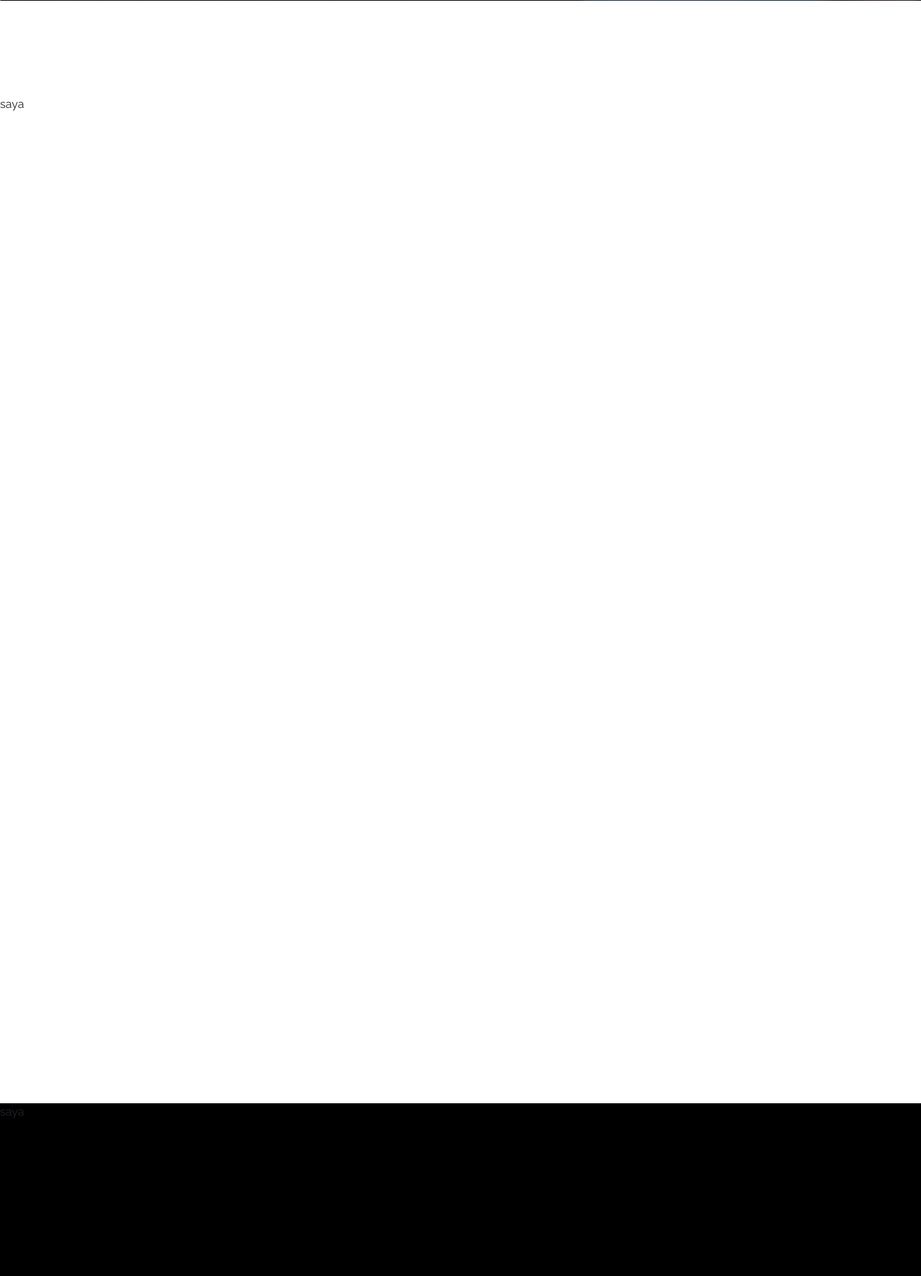
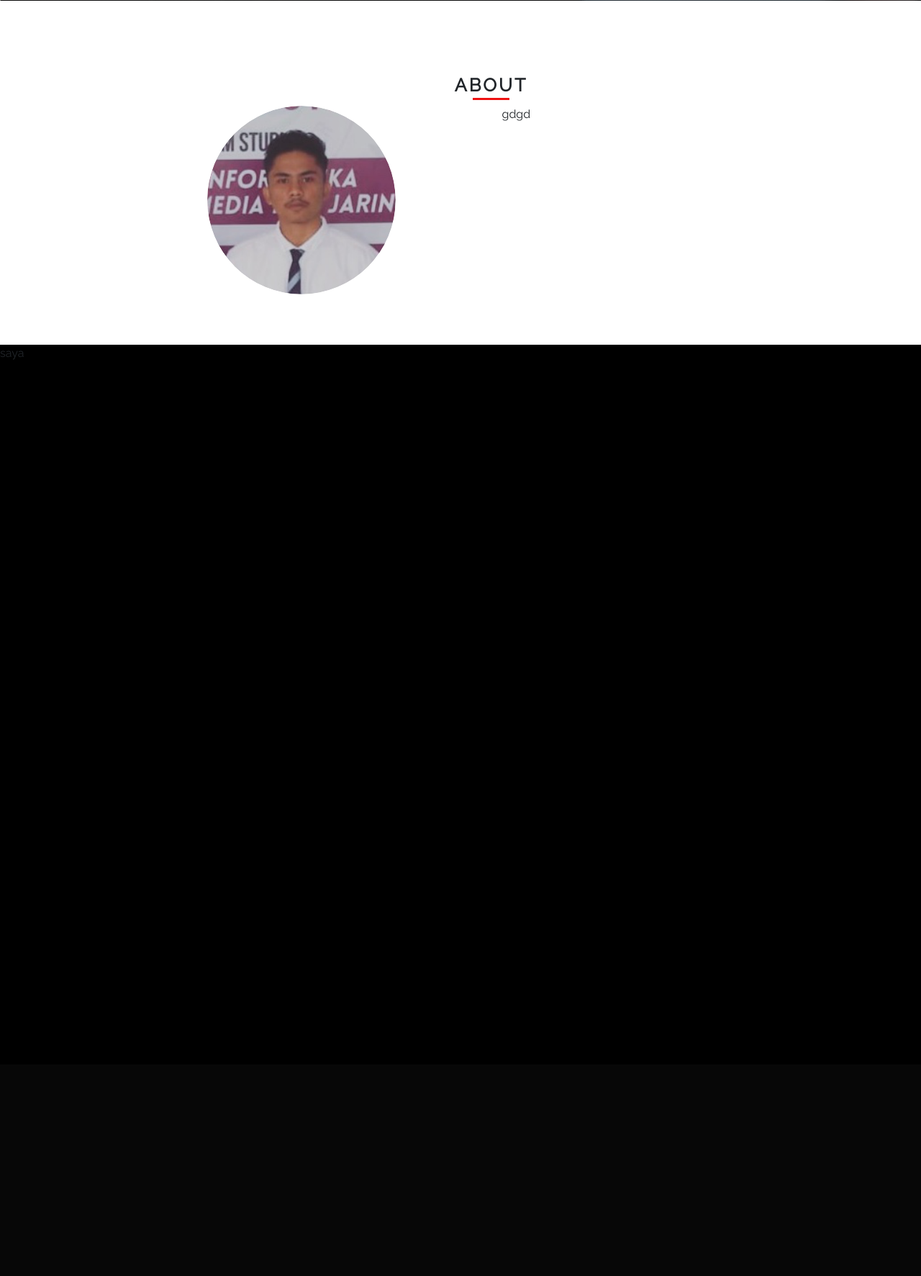
Before and after one commit to sogatanco/portfolio, a CodeIgniter app: page /portfolio/ in a window 1280 px wide. Shown: the part 799-2572 px from the top of the page at 72% size. After the commit the page ends 1299 px from the top, so only its background shows below. Run offline with CodeIgniter, Linux system fonts and the light colour scheme; some libraries are stand-ins or nearby versions.

Commit message:
created about page

```diff
--- /dev/null
+++ b/application/views/about.php
@@ -0,0 +1,13 @@
+<div id="about" class="bg-1">
+    <div class="container">
+        <h3 class="text-center font-weight-bold title">ABOUT</h3>
+        <div class="row">
+            <div class="col-sm-6 text-center">
+                <img src="<?php echo base_url();?>asset/img/myphoto.png" class="rounded-circle mx-auto d-block" alt="...">
+            </div>
+            <div class="col-sm-6">
+                gdgd
+            </div>
+        </div>
+    </div>
+</div>
--- a/application/views/home.php
+++ b/application/views/home.php
@@ -10,6 +10,5 @@ you can get in touch with me.</p>
           <img src="<?php echo base_url();?>asset/img/mouse.gif" >
           <br><small>SCROLL</small>
         </div>
-
   </div>
 </div>
--- a/application/views/main.php
+++ b/application/views/main.php
@@ -9,7 +9,7 @@
     ?>
     <title>Sogata.Co | My PortFolio</title>
 </head>
-<body data-spy="scroll" data-target="#mynavbar" data-offset="100">
+<body data-spy="scroll" data-target="#mynavbar" data-offset="70">
 
 <!-- start navbar -->
   <nav class="navbar navbar-expand-lg navbar-dark bg-dark fixed-top" id="mynavbar">
@@ -40,7 +40,9 @@
 <!-- end home -->
 
 <!-- about -->
-<div id="about" style="height:1500px; padding-top:100px ">saya</div>
+<?php
+  $this->load->view('about')
+?>
 <!-- end about -->
 
 <!-- service -->
--- a/asset/css/main.css
+++ b/asset/css/main.css
@@ -27,7 +27,7 @@ body{
     color: #ffffff;
     font-size: 20px;
 }
-.jumbotron p{
+ p{
     color:#E3DADA;
     font-size: 10px;
 }
@@ -63,6 +63,28 @@ body{
     color:#F7F7F7;
     letter-spacing: 2px;
 }
+
+/* stripped background */
+.bg-1{
+    background: #ffffff;
+    padding: 5px;
+}
+.title{
+    letter-spacing: 2px;
+    font-size: 14px;
+}
+
+.title::after{
+    content: '';
+    display: block;
+    border-bottom: 2px solid #EF1212;
+    width: 15%;
+    margin: auto;
+    padding-top: 3px;
+}
+
+
+
 
 
 
@@ -110,7 +132,7 @@ body{
     .jumbotron .container{
         padding: 150px !important;
     }
-    .jumbotron p{
+    p{
         font-size: 17px;
     }
     #home .btn{
@@ -118,4 +140,25 @@ body{
         margin-right:15px;
     }
 
+    /* about */
+    .bg-1 .container{
+        padding-left: 100px;
+    }
+    .bg-1{
+        padding: 70px;
+    }
+    .title{
+        letter-spacing: 3px;
+        font-size: 25px;
+    }
+
+    .title::after{
+        content: '';
+        display: block;
+        border-bottom: 3px solid #EF1212;
+        width: 5%;
+        margin: auto;
+        padding-top: 3px;
+    }
+
  }
```
